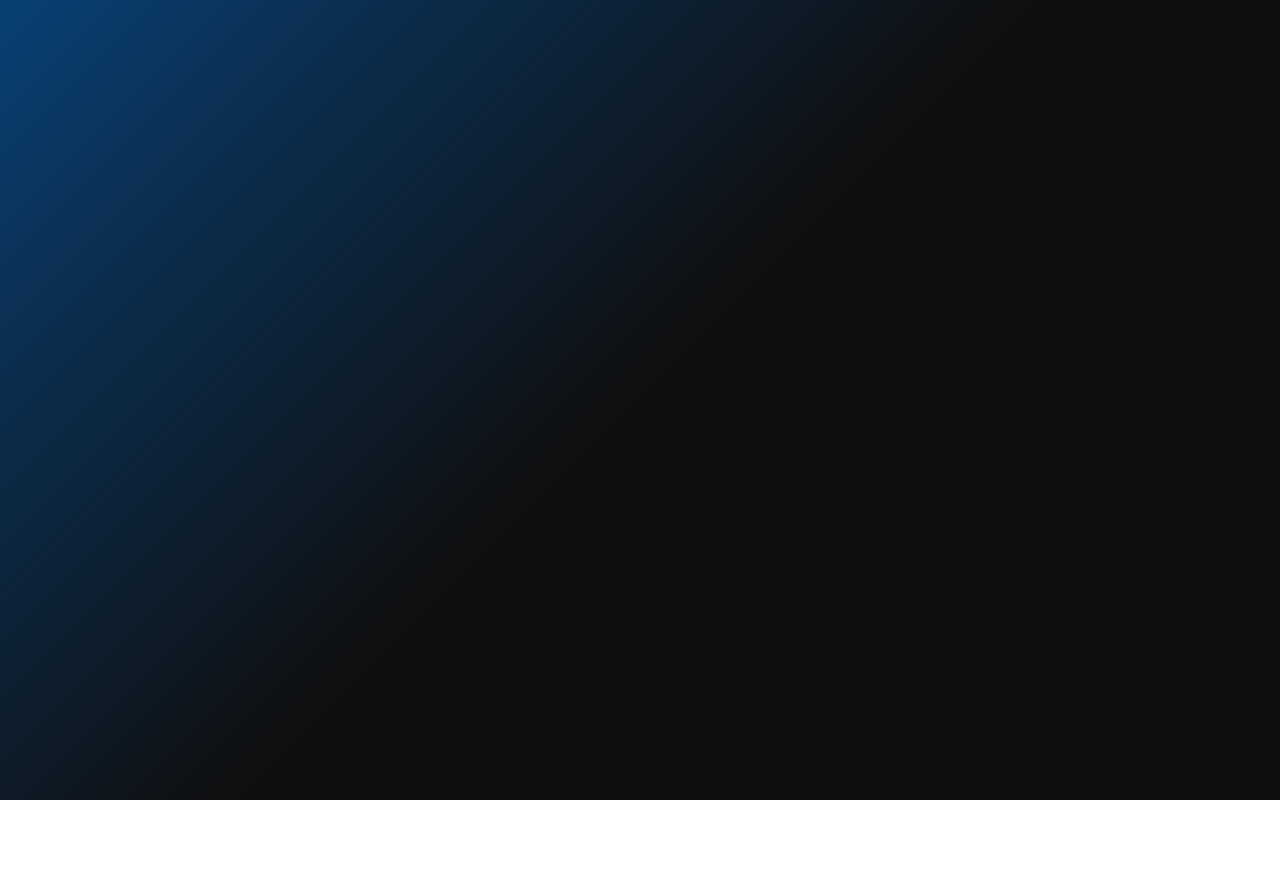
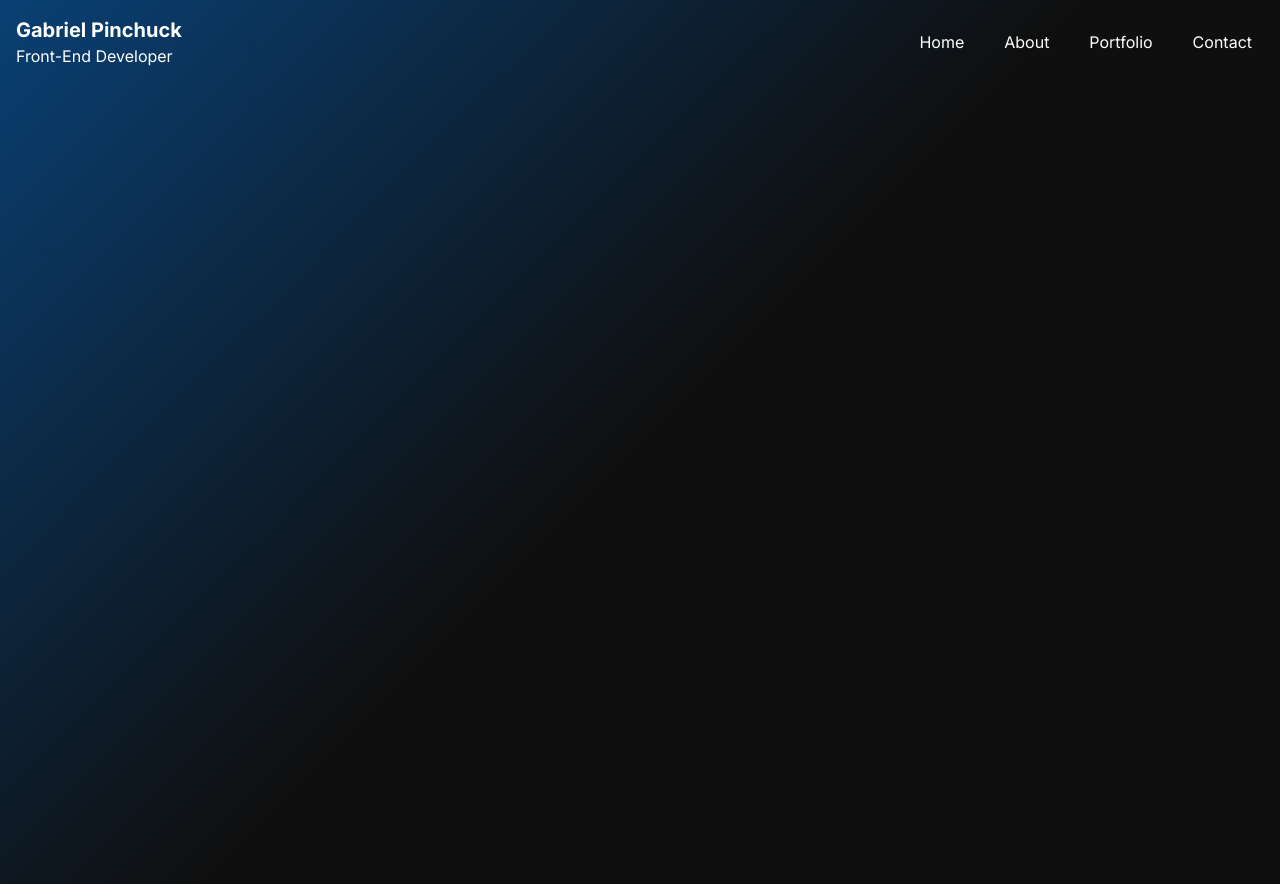
Before and after one commit to gpinchuck/gabp.io, a Next.js app: page / in a window 1280 px wide. Before the commit the page ends 800 px from the top, so only its background shows below. Built offline with nearby package versions, Linux system fonts and the light colour scheme.

Commit message:
feat(theme setup): use header component

```diff
--- a/src/app/page.tsx
+++ b/src/app/page.tsx
@@ -1,7 +1,14 @@
+import Header from "./components/core/Header";
+
 export default function Home() {
+
   return (
-    <main className="flex min-h-screen flex-col items-center justify-between p-24">
+    <>
+      <Header />
 
-    </main>
+      <main className="flex min-h-screen flex-col items-center justify-between p-24">
+
+      </main>
+    </>
   );
 }
```
